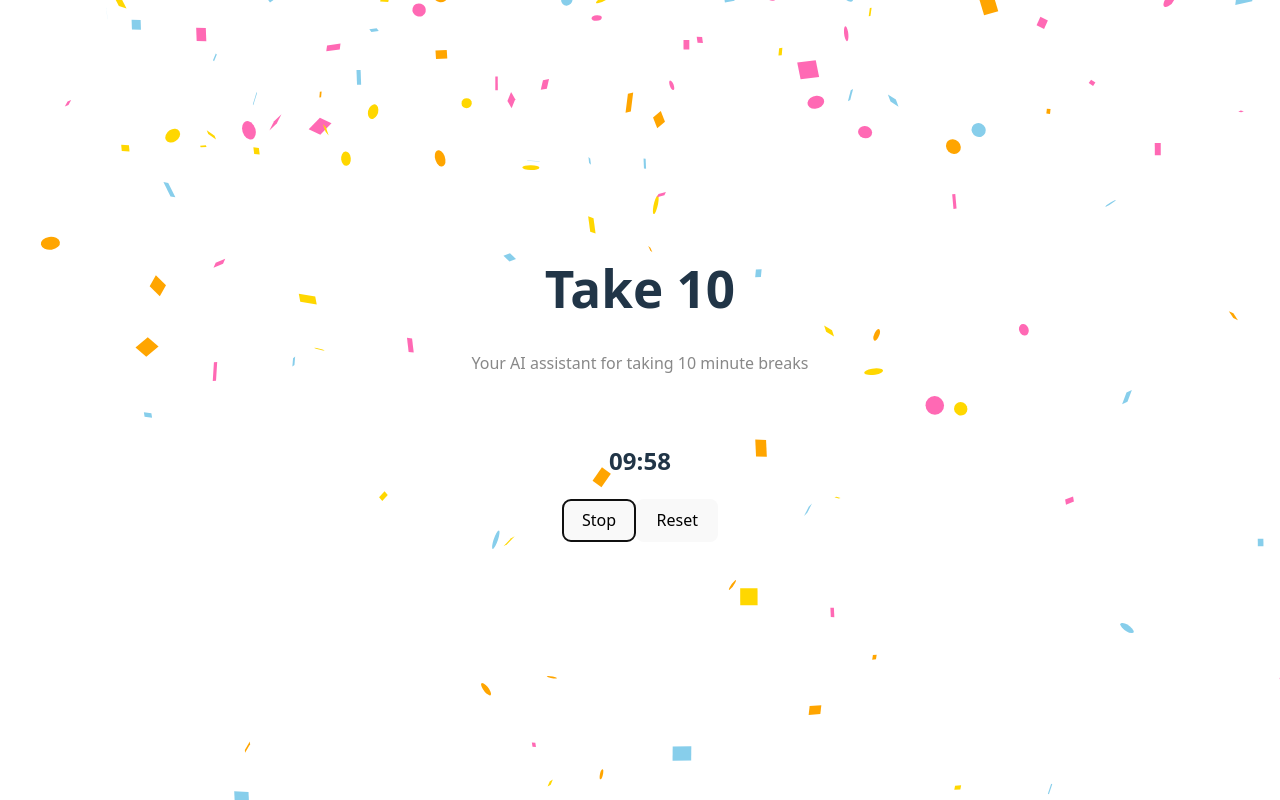
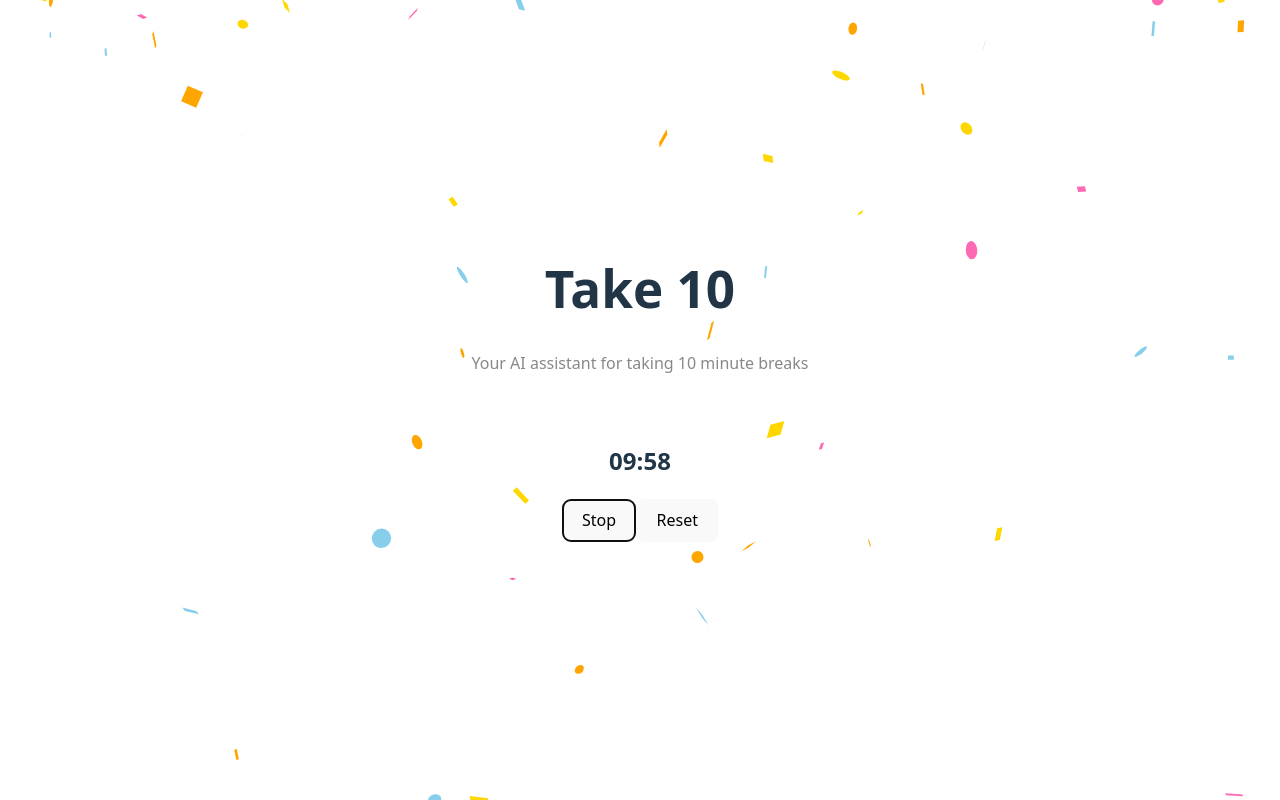
Before and after one commit to eshabaweja/take10, a React (Vite) app: page / in a window 1280 px wide. Both pictures are taken after a click on the button "Start". Built offline with nearby package versions, Linux system fonts and the light colour scheme.

Commit message:
feat: wind to start timer

```diff
--- a/src/components/Timer.jsx
+++ b/src/components/Timer.jsx
@@ -1,11 +1,15 @@
 import { useState, useEffect, useRef } from 'react'
 import Confetti from 'react-confetti'
+
+// Utility function to generate random wind value
+const getRandomWind = () => (Math.random() * 0.8 - 0.4).toFixed(2)
 
 function Timer() {
   const [timeLeft, setTimeLeft] = useState(600) // minutes in seconds
   const [isRunning, setIsRunning] = useState(false)
   const [showStartConfetti, setShowStartConfetti] = useState(false)
   const [showEndConfetti, setShowEndConfetti] = useState(false)
+  const [wind, setWind] = useState(0)
   const audioRef = useRef(null)
   const startTimeRef = useRef(null)
 
@@ -13,7 +17,8 @@ function Timer() {
     let intervalId
     if (isRunning && timeLeft > 0) {
       startTimeRef.current = Date.now() - (600 - timeLeft) * 1000
-      // Show start confetti
+      // Show start confetti with random wind
+      setWind(getRandomWind())
       setShowStartConfetti(true)
 
       intervalId = setInterval(() => {
@@ -22,6 +27,7 @@ function Timer() {
 
         if (remaining === 0) {
           setIsRunning(false)
+          setWind(getRandomWind())
           setShowEndConfetti(true)
           audioRef.current?.play()
         }
@@ -58,8 +64,9 @@ function Timer() {
           width={window.innerWidth}
           height={window.innerHeight}
           recycle={false}
-          numberOfPieces={500}
-          gravity={0.2}
+          numberOfPieces={200}
+          wind={Number(wind)}
+          gravity={0.3}
           colors={['#FFD700', '#FFA500', '#FF69B4', '#87CEEB']}
           tweenDuration={5000}
           run={isRunning}
```
